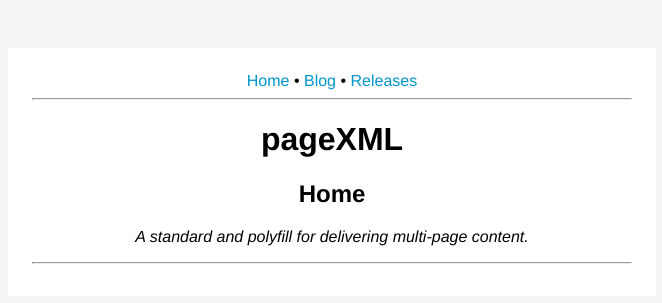
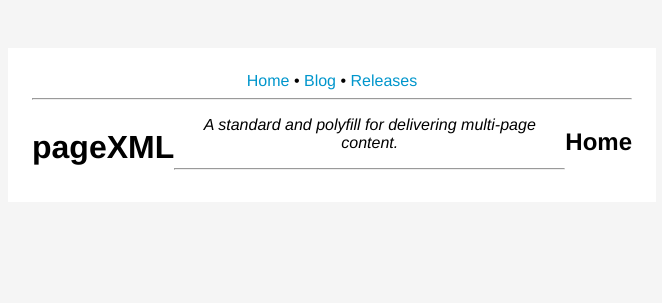
Before and after one commit to ir-g/pagexml, a Jekyll site: the page built from index.md, in a window 1280 px wide. Shown: the top 303 px of the page, without its empty margins (308-970 px from the left). Built offline with Jekyll 4.4.1, drawn with Linux system fonts in a browser that asks for light colours.

Commit message:
Update style.scss

```diff
--- a/assets/style.scss
+++ b/assets/style.scss
@@ -14,6 +14,14 @@ body {
   padding: 1.5em;
   margin: 3em auto 1em;
 }
+h1{
+  display: inline;
+  float:left;
+}
+h2{
+display:inline;
+float:right;
+}
 
 a { color: #0096cc; text-decoration: none; }
 a:hover { color: #007199; }
```
